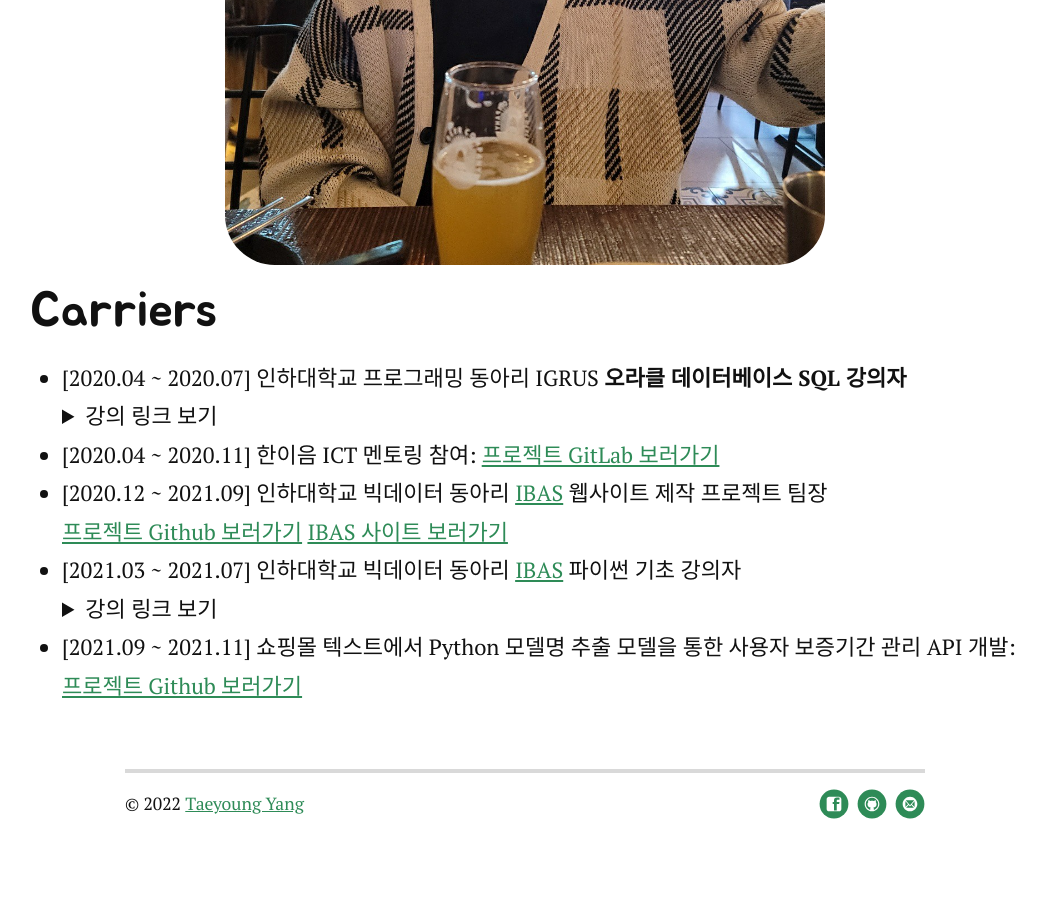
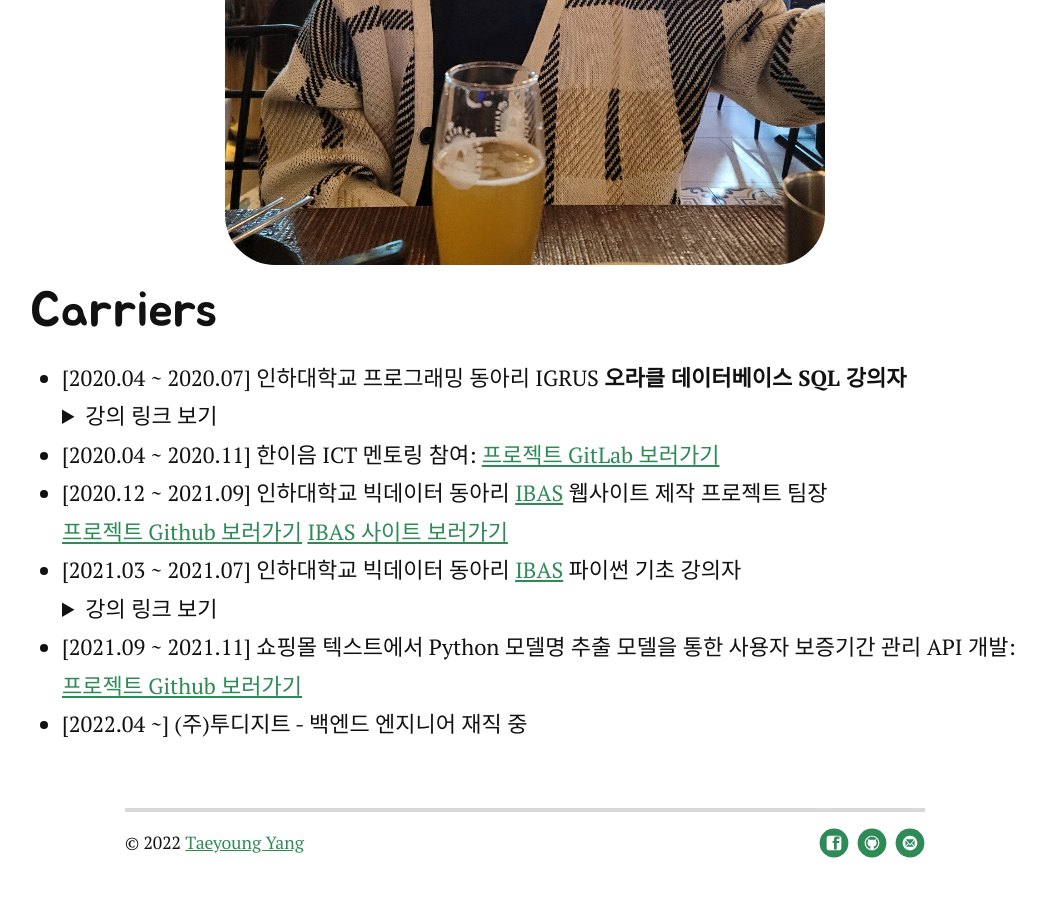
Before and after one commit to YangTaeyoung/YangTaeyoung.github.io, a Jekyll site: the page built from about.md, in a window 1280 px wide and 900 px high, scrolled down 911 px. Shown: the top 897 px of the window, without its empty margins (115-1161 px from the left). Built offline with Jekyll 4.4.1, drawn with Linux system fonts in a browser that asks for light colours; nearby versions of some CDN libraries; some web fonts are replaced; our own code applies the rules of GitHub Pages for plain Markdown files; before the commit the page ends 1772 px from its top, so only the background shows below that.

Commit message:
Update about.md

```diff
--- a/about.md
+++ b/about.md
@@ -57,6 +57,8 @@ layout: default title: 양태영에 대하여
 [2021.09 ~ 2021.11] 쇼핑몰 텍스트에서 Python 모델명 추출 모델을 통한 사용자 보증기간 관리 API 개발:
 <a href="https://github.com/YangTaeyoung/MaPDuck-spring">프로젝트 Github 보러가기</a>
 </li>
-
+<li>
+[2022.04 ~] (주)투디지트 - 백엔드 엔지니어 재직 중
+</li>
 </ul>
 </div>
```
